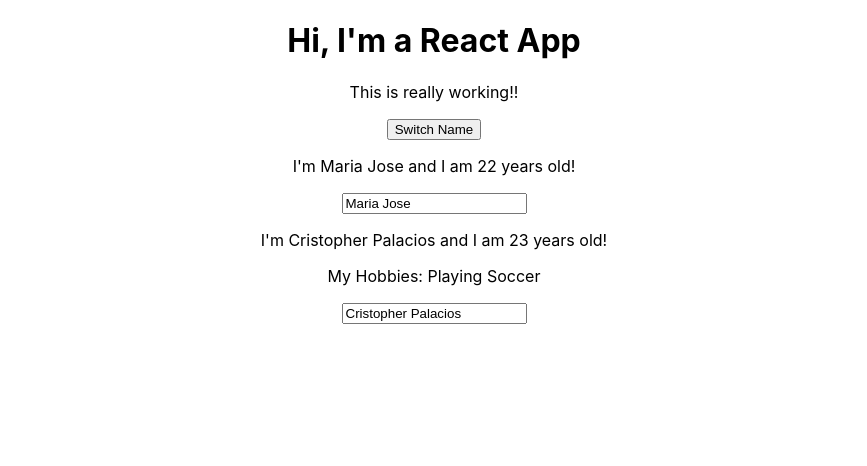
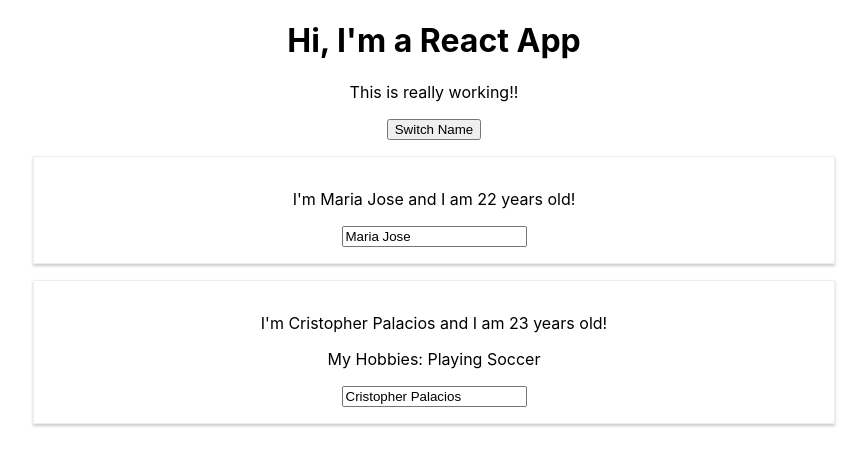
Before and after one commit to marita30/Learning_React, a React (Create React App) app: page / in a window 1280 px wide. Shown: the top 466 px of the page, without its empty margins (206-1073 px from the left). Built offline with nearby package versions, Linux system fonts and the light colour scheme.

Commit message:
creando un nuevo archivo llamado Person.css(estilos), y agregado las caracteristicas para darle estilo de cajas y modificanco Person.jss para importar el archivo nuevo----47

```diff
--- /dev/null
+++ b/src/Person/Person.css
@@ -0,0 +1,8 @@
+.Person {
+  width: 60%;
+  margin: 16px auto;
+  border: 1px solid #eee;
+  box-shadow: 0 2px 3px #ccc;
+  padding: 16px;
+  text-align: center;
+}
--- a/src/Person/Person.js
+++ b/src/Person/Person.js
@@ -1,11 +1,15 @@
-import React from 'react'
+import React from 'react';
+
+//importamos el css Person.class
+import './Person.css';
+
 
 const person = (props) => {
   return (
-    <div>
+    <div className="Person">
         <p onClick={props.click}> I'm {props.name} and I am {props.age} years old!</p>
         <p>{props.children} </p>
-        <input type="texto" onChange={props.changed} value={props.name}/>
+        <input type="texto" onChange={props.changed} value={props.name  }/>
     </div>
 
  )
```
